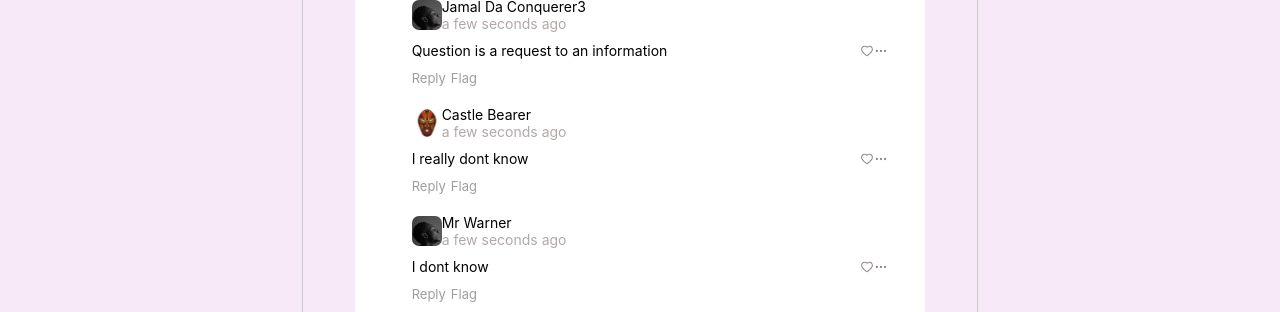
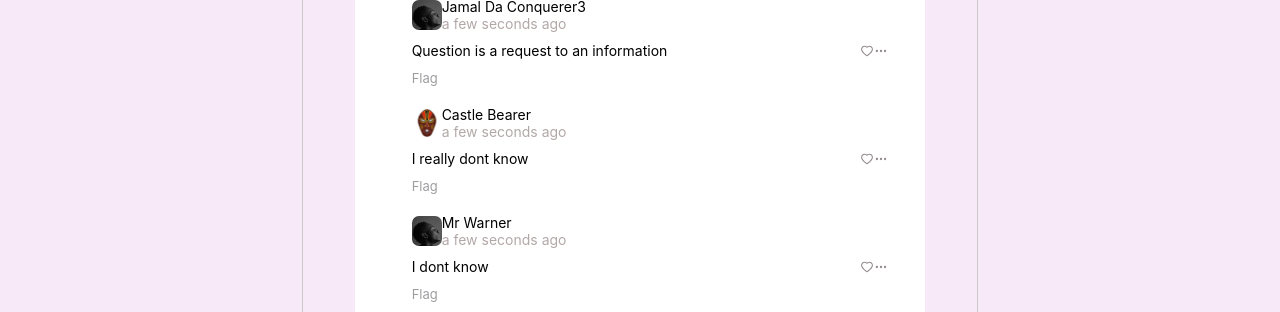
Before and after one commit to whoismuktar/lay-app, a React (Create React App) app: page / in a window 1280 px wide. Shown: the part 488-800 px from the top of the page. Built offline with nearby package versions, Linux system fonts and the light colour scheme.

Commit message:
reply progress

```diff
--- a/src/components/ReplyThread/Reply.js
+++ b/src/components/ReplyThread/Reply.js
@@ -32,7 +32,7 @@ function Reply({ comment }) {
         />
 
         <div className="comment__action">
-          <span className="comment__reply">Reply</span>
+          {/* <span className="comment__reply">Reply</span> */}
           <span className="comment__flag">Flag</span>
         </div>
 
```
